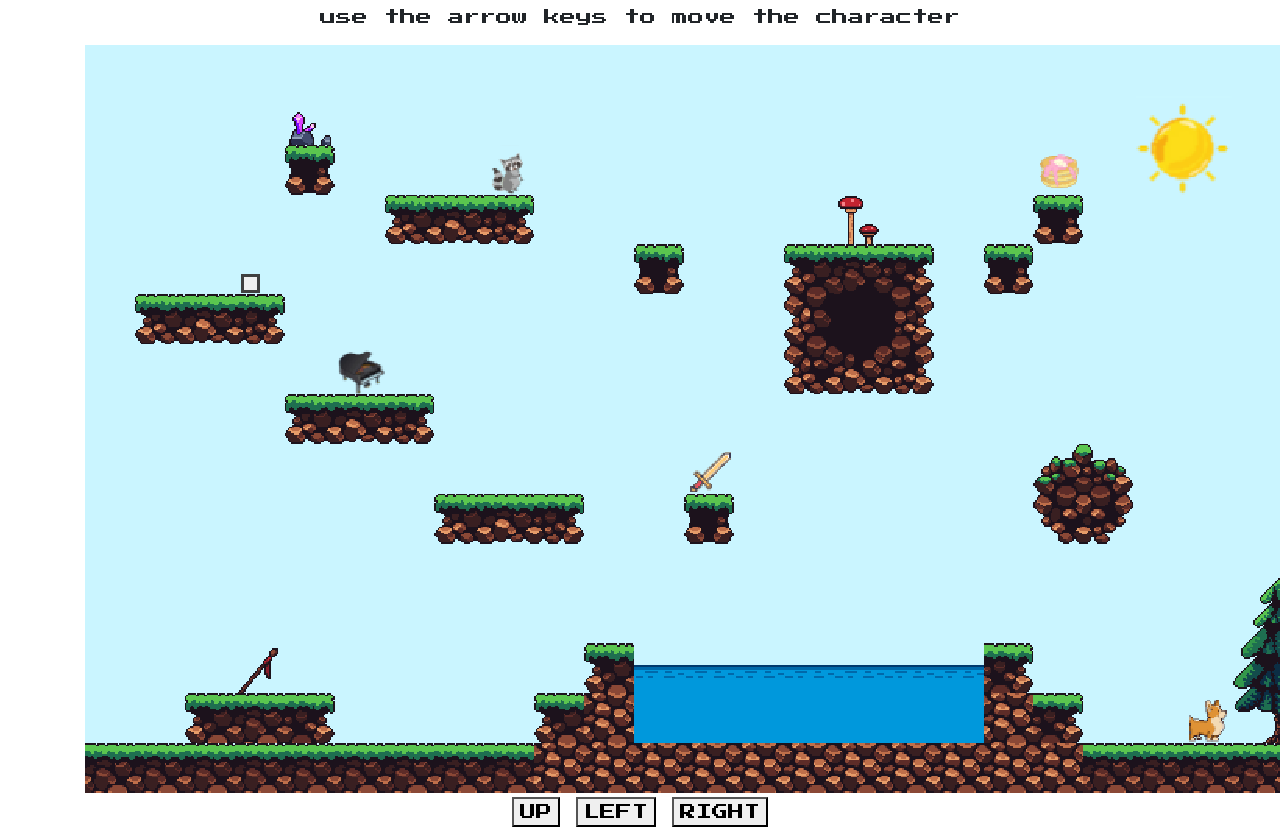
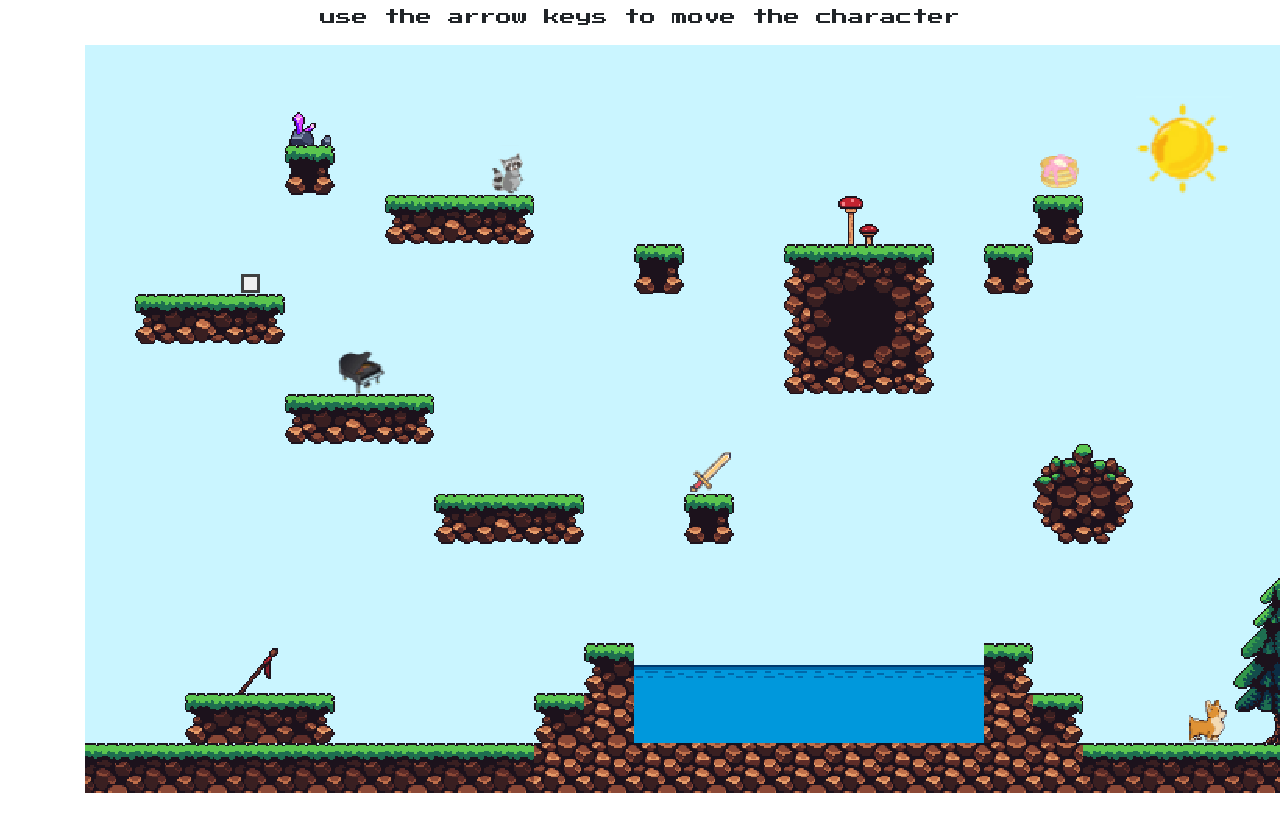
Before and after one commit to charlocc/platformer, a plain HTML site: page index.html in a window 1280 px wide. Shown: the part 77-904 px from the top of the page. After the commit the page ends 874 px from the top, so only its background shows below. Drawn offline with nearby package versions, Linux system fonts and the light colour scheme.

Commit message:
removed buttons

```diff
--- a/game.js
+++ b/game.js
@@ -309,6 +309,7 @@ Game.World.Player.prototype = {
 
   }
 
+
 };
 
 Object.assign(Game.World.Player.prototype, Game.World.Object.prototype);
--- a/index.html
+++ b/index.html
@@ -20,9 +20,9 @@
         <h1>Platformer Game</h1>
         <p> use the arrow keys to move the character </p>
         <canvas></canvas>
-        <button id="upBtn">UP</button>
+        <!-- <button id="upBtn">UP</button>
         <button id="leftBtn">LEFT</button>
-        <button id="rightBtn">RIGHT</button>
+        <button id="rightBtn">RIGHT</button> -->
     </section>
     <script src="controller.js"></script>
     <script src="display.js"></script>
```
Also changed, not shown: controller.js (line endings or trailing spaces), 1 other file.
